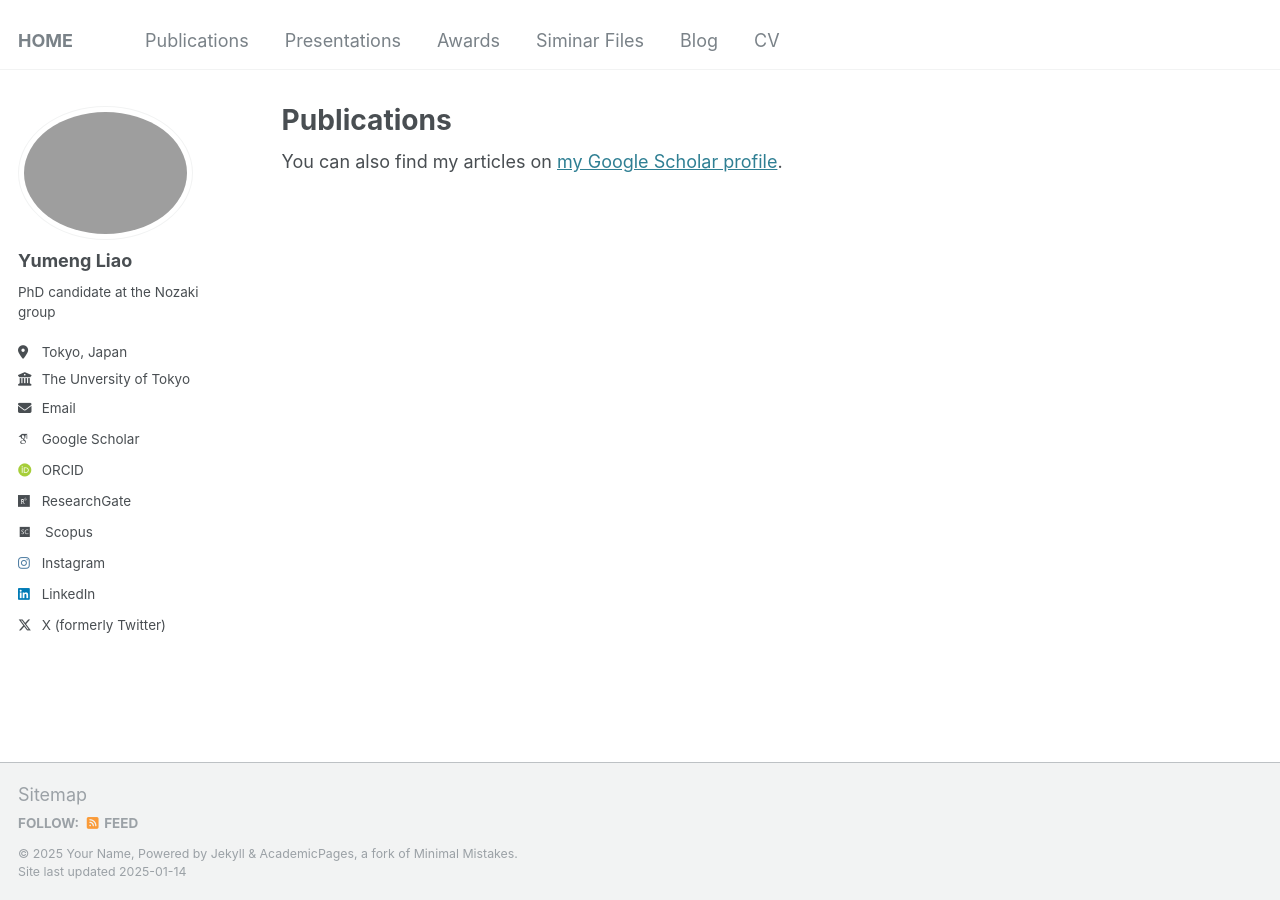
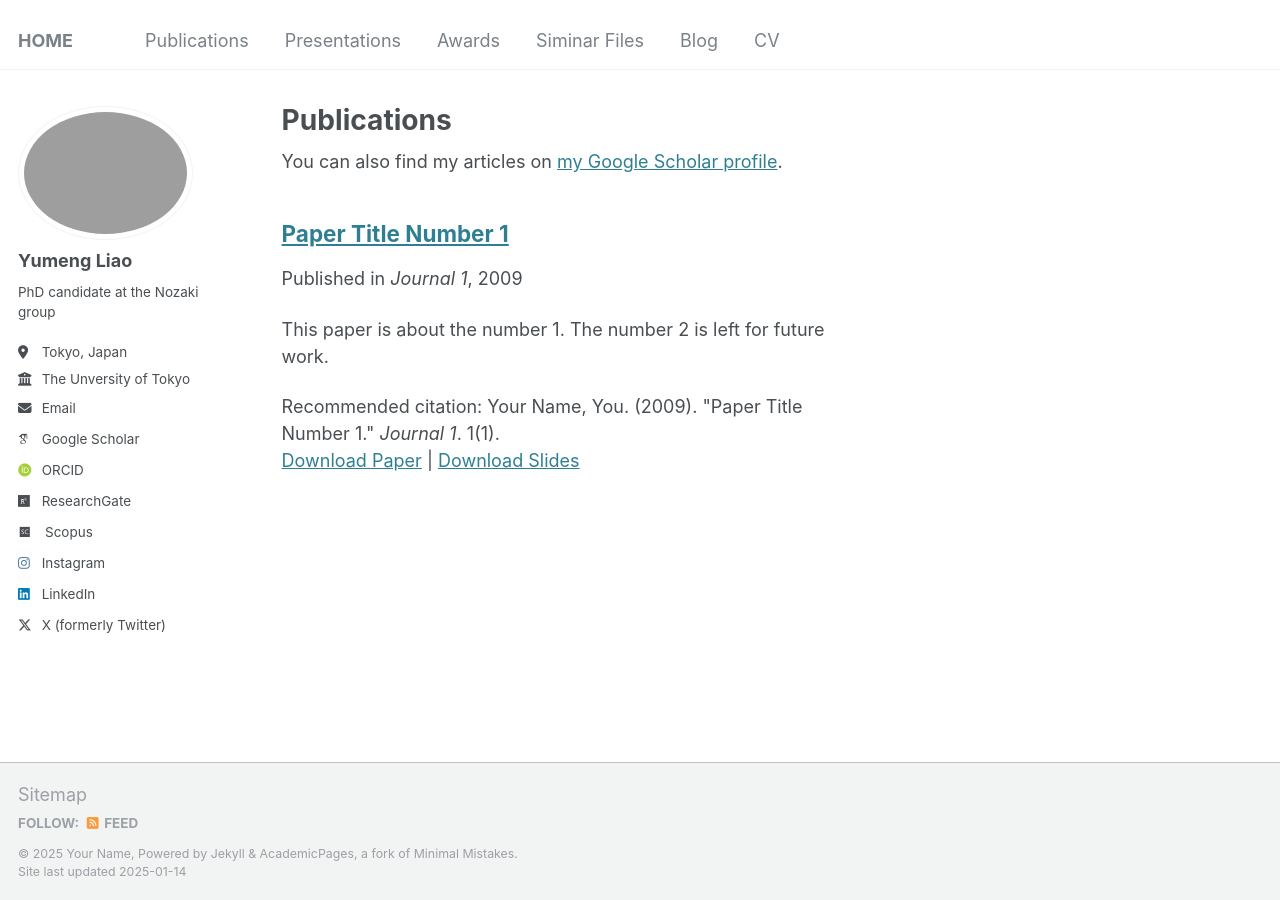
Before and after one commit to liaoym0610/academic, a Jekyll site: the page built from _pages/publications.html, in a window 1280 px wide. Built offline with Jekyll 4.4.1, drawn with Linux system fonts in a browser that asks for light colours; some web fonts are replaced.

Commit message:
Update 2009-10-01-paper-title-number-1.md

```diff
--- a/_publications/2009-10-01-paper-title-number-1.md
+++ b/_publications/2009-10-01-paper-title-number-1.md
@@ -1,16 +1,13 @@
-
-
-**(Communication)** *Organometallics* **2024**, in press <a
-     class="underline"
-     href="https://doi.org/10.1021/acs.organomet.4c00424"
-     rel="me noopener noreferrer"
-     style="vertical-align: top">
-     <img
-        src="https://static-00.iconduck.com/assets.00/doi-icon-2048x2048-tozwf629.png"
-        style="width: 1em; margin-inline-start: 0.5em"
-        alt="doi icon"/>
-      10.1021/acs.organomet.4c00424
- </a><br>
-<div align=center><img src="https://liaoym0610.github.io/publication/Ru_borylation.png" width="350px"></div> <br><br>
-
-The contents above will be part of a list of publications, if the user clicks the link for the publication than the contents of section will be rendered as a full page, allowing you to provide more information about the paper for the reader. When publications are displayed as a single page, the contents of the above "citation" field will automatically be included below this section in a smaller font.
+---
+title: "Paper Title Number 1"
+collection: publications
+category: manuscripts
+permalink: /publication/2009-10-01-paper-title-number-1
+excerpt: 'This paper is about the number 1. The number 2 is left for future work.'
+date: 2009-10-01
+venue: 'Journal 1'
+slidesurl: 'http://academicpages.github.io/files/slides1.pdf'
+paperurl: 'http://academicpages.github.io/files/paper1.pdf'
+citation: 'Your Name, You. (2009). &quot;Paper Title Number 1.&quot; <i>Journal 1</i>. 1(1).'
+image: /assets/images/example.jpg
+---
```
